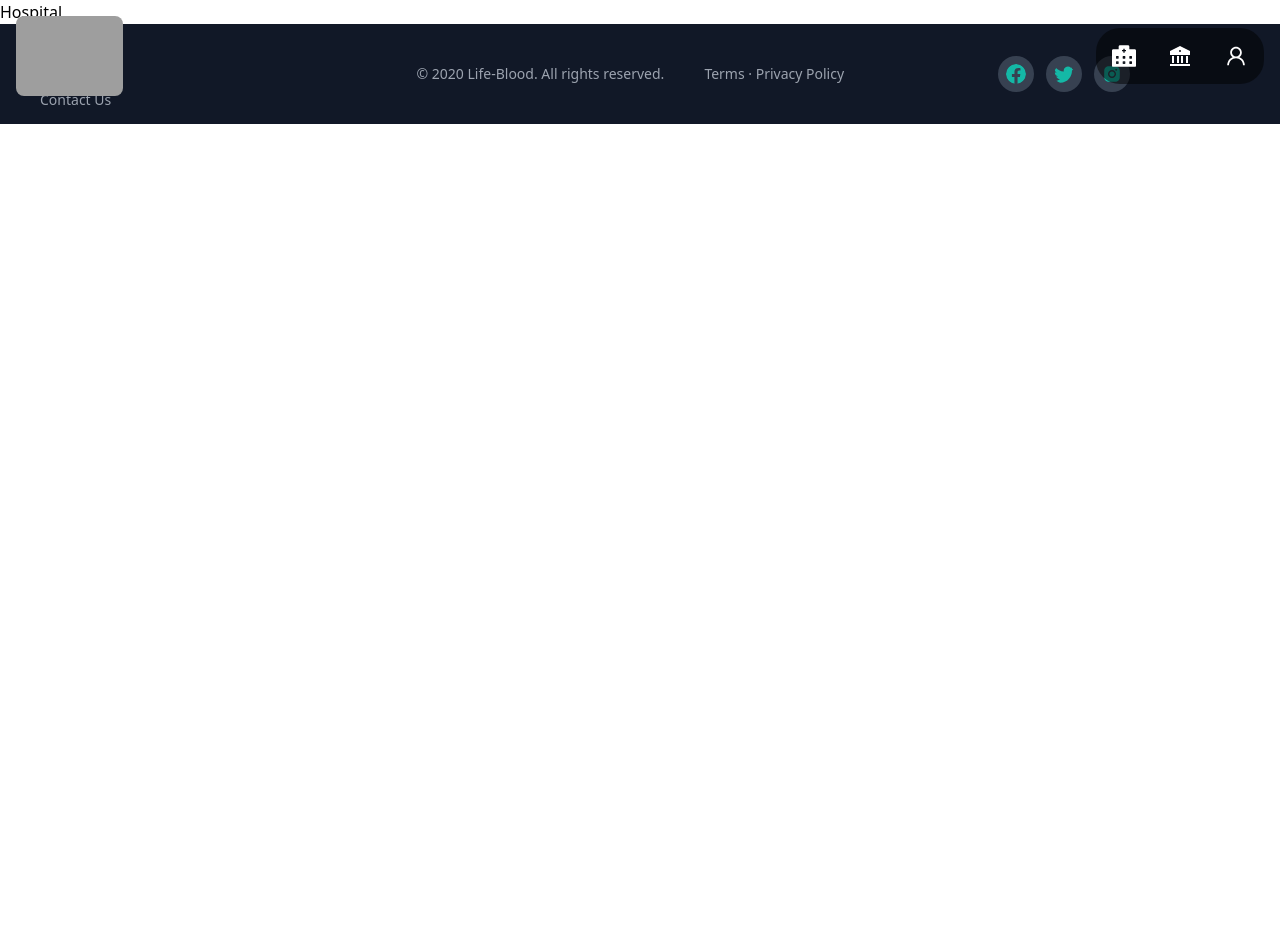
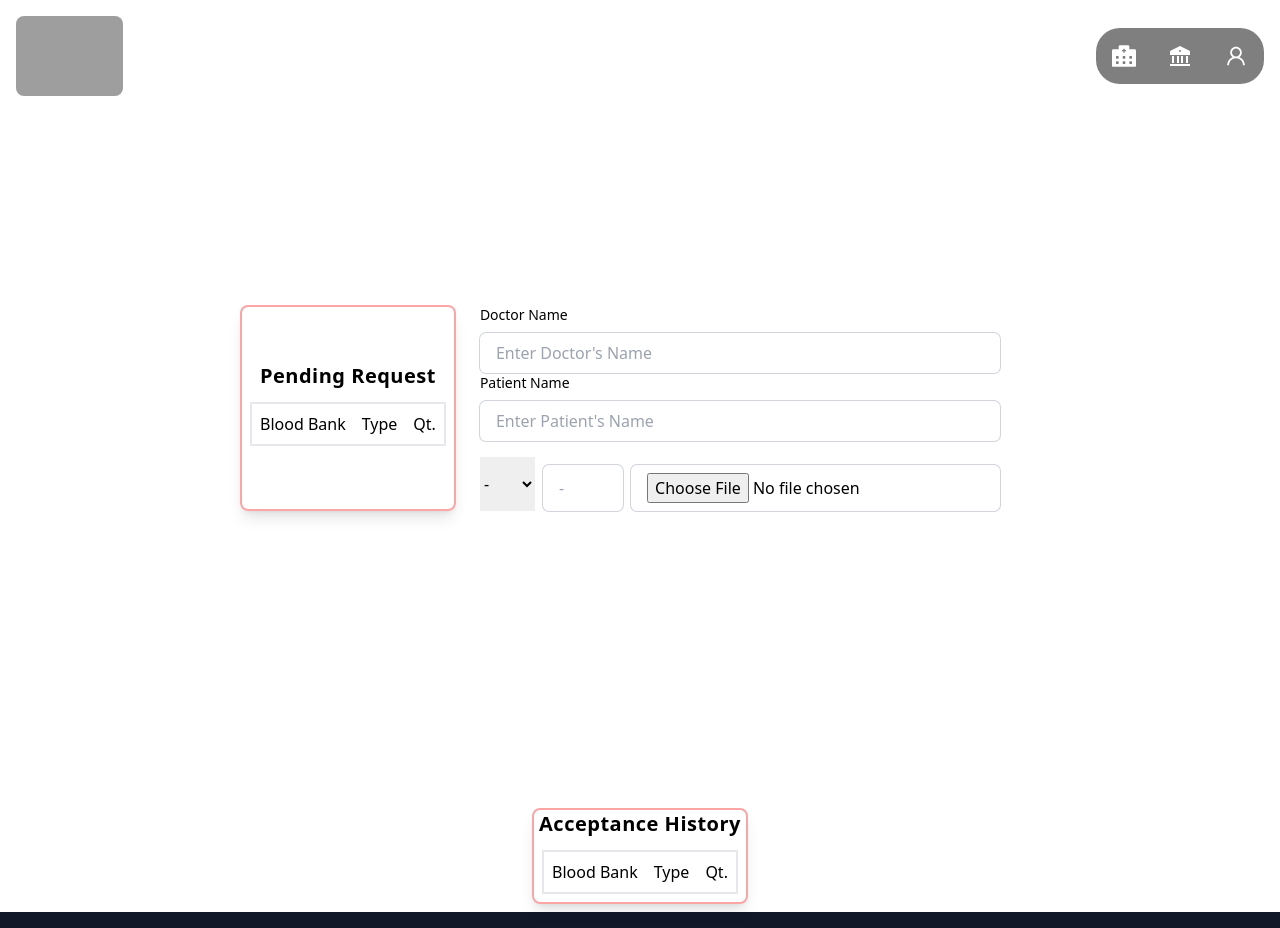
Before and after one commit to Parshaw-Bhattacharjee/life-blood, a React (Create React App) app: page /hospital in a window 1280 px wide. Shown: the top 928 px of the page. Before the commit the page ends 800 px from the top, so only its background shows below. Built offline with nearby package versions, Linux system fonts and the light colour scheme; grey boxes are pictures that could not be loaded.

Commit message:
added donor, blood bank and hospital pages

```diff
--- a/public/index.html
+++ b/public/index.html
@@ -2,10 +2,7 @@
 <html lang="en">
   <head>
     <meta charset="utf-8" />
-    <link
-      rel="icon"
-      href="https://res.cloudinary.com/donqbxlnc/image/upload/v1651724100/Life_Blood_tr_cropped_gvqcyj.png"
-    />
+    <link rel="icon" href="logo.png" />
     <meta name="viewport" content="width=device-width, initial-scale=1" />
     <meta name="theme-color" content="#000000" />
     <meta
--- /dev/null
+++ b/src/components/AcceptanceHistory.js
@@ -0,0 +1,22 @@
+import React from "react";
+
+const AcceptanceHistory = () => {
+  return (
+    <div className="flex flex-col space-y-1 justify-center items-center border-2 border-red-300 shadow-lg rounded-lg">
+      <div className="">
+        <h1 className="font-bold text-xl tracking-wide">Acceptance History</h1>
+      </div>
+      <div className="w-full p-2">
+        <div className="border-2 flex flex-col md:flex-row space-x-2 p-2 justify-between sm:items-center">
+          <div className="space-x-4 flex flex-row">
+            <h1>Blood Bank</h1>
+            <h1>Type</h1>
+            <h1>Qt.</h1>
+          </div>
+        </div>
+      </div>
+    </div>
+  );
+};
+
+export default AcceptanceHistory;
--- /dev/null
+++ b/src/components/BankRequestSection.js
@@ -0,0 +1,26 @@
+import React from "react";
+
+const BankRequestSection = () => {
+  return (
+    <div className="flex flex-col space-y-1 justify-center items-center border-2 border-red-300 shadow-lg rounded-lg">
+      <div className="">
+        <h1 className="font-bold text-xl tracking-wide">Hospital Request</h1>
+      </div>
+      <div className="w-full p-2">
+        <div className="border-2 flex flex-col md:flex-row space-x-2 p-2 justify-between sm:items-center">
+          <div className="space-x-4 flex flex-row">
+            <h1>Hospital</h1>
+            <h1>Type</h1>
+            <h1>Qt.</h1>
+          </div>
+          <div className="space-x-4 flex flex-row">
+            <button className="bg-red-300 rounded-lg px-2 ">Accept</button>
+            <button className="bg-red-300 rounded-lg px-2 ">Reject</button>
+          </div>
+        </div>
+      </div>
+    </div>
+  );
+};
+
+export default BankRequestSection;
--- /dev/null
+++ b/src/components/BloodRequestForm.js
@@ -0,0 +1,53 @@
+import React from "react";
+
+const BloodRequestForm = () => {
+  return (
+    <div>
+      <form action="" method="post" className="flex flex-col space-y-4">
+        <div className="flex flex-col">
+          <label htmlFor="" className="text-sm">
+            Doctor Name
+          </label>
+          <input
+            type={"text"}
+            placeholder="Enter Doctor's Name"
+            className="ring-1 ring-gray-300 w-full rounded-md px-4 py-2 mt-2 outline-none focus:ring-2 focus:ring-rose-300"
+          />
+          <label htmlFor="" className="text-sm">
+            Patient Name
+          </label>
+          <input
+            type={"text"}
+            placeholder="Enter Patient's Name"
+            className="ring-1 ring-gray-300 w-full rounded-md px-4 py-2 mt-2 outline-none focus:ring-2 focus:ring-rose-300"
+          />
+        </div>
+        <div className="flex flex-row space-x-2">
+          <select className="w-20">
+            <option>-</option>
+            <option>A+</option>
+            <option>A-</option>
+            <option>B+</option>
+            <option>B-</option>
+            <option>O+</option>
+            <option>O-</option>
+            <option>AB+</option>
+            <option>AB-</option>
+          </select>
+          <input
+            type={"number"}
+            placeholder="-"
+            className="ring-1 ring-gray-300 w-20 rounded-md px-4 py-2 mt-2 outline-none focus:ring-2 focus:ring-rose-300"
+          />
+          <input
+            type={"file"}
+            placeholder="-"
+            className="ring-1 ring-gray-300 w-full rounded-md px-4 py-2 mt-2 outline-none focus:ring-2 focus:ring-rose-300"
+          />
+        </div>
+      </form>
+    </div>
+  );
+};
+
+export default BloodRequestForm;
--- a/src/components/Chart.js
+++ b/src/components/Chart.js
@@ -2,7 +2,7 @@ import React from "react";
 
 const Chart = () => {
   return (
-    <div className="flex w-1/2 p-4 shadow-lg">
+    <div className="flex md:w-1/2 p-4 shadow-lg">
       <img
         src="https://miro.medium.com/max/1400/1*jWZIbgnF4UCFnMXC2pZXRg.png"
         alt=""
--- /dev/null
+++ b/src/components/DonorRequestSection.js
@@ -0,0 +1,19 @@
+import React from "react";
+
+const DonorRequestSection = () => {
+  return (
+    <div className="flex flex-col space-y-1 justify-center items-center border-2 border-red-300 shadow-lg rounded-lg">
+      <div className="">
+        <h1 className="font-bold text-xl tracking-wide">Donation Request</h1>
+      </div>
+      <div className="p-2">
+        <div className="border-2 flex flex-row space-x-2 p-2">
+          <h1>Blood Bank Name</h1>
+          <h1>Blood Bank Location</h1>
+        </div>
+      </div>
+    </div>
+  );
+};
+
+export default DonorRequestSection;
--- /dev/null
+++ b/src/components/HospitalRequestSection.js
@@ -0,0 +1,22 @@
+import React from "react";
+
+const HospitalRequestSection = () => {
+  return (
+    <div className="flex flex-col space-y-1 justify-center items-center border-2 border-red-300 shadow-lg rounded-lg">
+      <div className="">
+        <h1 className="font-bold text-xl tracking-wide">Pending Request</h1>
+      </div>
+      <div className="w-full p-2">
+        <div className="border-2 flex flex-col md:flex-row space-x-2 p-2 justify-between sm:items-center">
+          <div className="space-x-4 flex flex-row">
+            <h1>Blood Bank</h1>
+            <h1>Type</h1>
+            <h1>Qt.</h1>
+          </div>
+        </div>
+      </div>
+    </div>
+  );
+};
+
+export default HospitalRequestSection;
--- a/src/components/RecentDonationSection.js
+++ b/src/components/RecentDonationSection.js
@@ -2,7 +2,7 @@ import React from "react";
 
 const RecentDonationSection = () => {
   return (
-    <div className="flex flex-col space-y-1 justify-center items-center border-2 border-red-300 shadow-lg w-1/2">
+    <div className="flex flex-col space-y-1 justify-center items-center border-2 border-red-300 shadow-lg md:w-1/2">
       <div className="">
         <h1 className="font-bold text-xl tracking-wide">
           Recent Blood Donation
--- a/src/pages/BloodBank.js
+++ b/src/pages/BloodBank.js
@@ -1,9 +1,16 @@
 import React from "react";
+import BankRequestSection from "../components/BankRequestSection";
+import Chart from "../components/Chart";
 
 const BloodBank = () => {
   return (
     <div>
-      <h1>Blood Bank</h1>
+      <div className="flex w-full min-h-screen justify-center items-center">
+        <div className="flex flex-col md:flex-row md:space-x-6 space-y-6 md:space-y-0 w-full max-w-4xl p-8 sm:p-12 rounded-xl overflow-hidden">
+          <BankRequestSection />
+          <Chart />
+        </div>
+      </div>
     </div>
   );
 };
--- a/src/pages/Donor.js
+++ b/src/pages/Donor.js
@@ -1,9 +1,22 @@
 import React from "react";
+import DonorRequestSection from "../components/DonorRequestSection";
 
 const Donor = () => {
   return (
     <div>
-      <h1> Donor </h1>
+      <div className="flex w-full min-h-screen justify-center items-center">
+        <div className="flex flex-col space-y-6 md:space-y-0 w-full max-w-4xl p-8 sm:p-12 rounded-xl overflow-hidden">
+          <div className="flex flex-row p-4">
+            <h1 className="font-bold text-xl">Hi, UserName</h1>
+            <div className="absolute w-20 h-20 bg-rose-400 rounded-full right-80 top-80">
+              <h1 className="font-bold text-3xl p-5">
+                A<sup>+</sup>
+              </h1>
+            </div>
+          </div>
+          <DonorRequestSection />
+        </div>
+      </div>
     </div>
   );
 };
--- a/src/pages/Hospital.js
+++ b/src/pages/Hospital.js
@@ -1,9 +1,18 @@
 import React from "react";
+import AcceptanceHistory from "../components/AcceptanceHistory";
+import BloodRequestForm from "../components/BloodRequestForm";
+import HospitalRequestSection from "../components/HospitalRequestSection";
 
 const Hospital = () => {
   return (
-    <div>
-      <h1>Hospital</h1>
+    <div className="flex flex-col p-2 justify-center items-center">
+      <div className="flex w-full min-h-screen justify-center items-center">
+        <div className="flex flex-col md:flex-row md:space-x-6 space-y-6 md:space-y-0 w-full max-w-4xl p-8 sm:p-12 rounded-xl overflow-hidden">
+          <HospitalRequestSection />
+          <BloodRequestForm />
+        </div>
+      </div>
+      <AcceptanceHistory />
     </div>
   );
 };
--- a/src/pages/LandingPage.js
+++ b/src/pages/LandingPage.js
@@ -6,7 +6,7 @@ const LandingPage = () => {
   return (
     <div className="bg-blood-donation-image w-full h-screen bg-cover bg-center items-center flex px-4">
       <div className="flex w-full min-h-screen justify-center items-center">
-        <div className="flex flex-col md:flex-row md:space-x-6 space-y-6 md:space-y-0 w-full max-w-4xl p-8 sm:p-12 rounded-xloverflow-hidden">
+        <div className="flex flex-col md:flex-row md:space-x-6 space-y-6 md:space-y-0 w-full max-w-4xl p-8 sm:p-12 rounded-xl overflow-hidden">
           <RecentDonationSection />
           <Chart />
         </div>
```
Also changed, not shown: public/logo.png (added).
